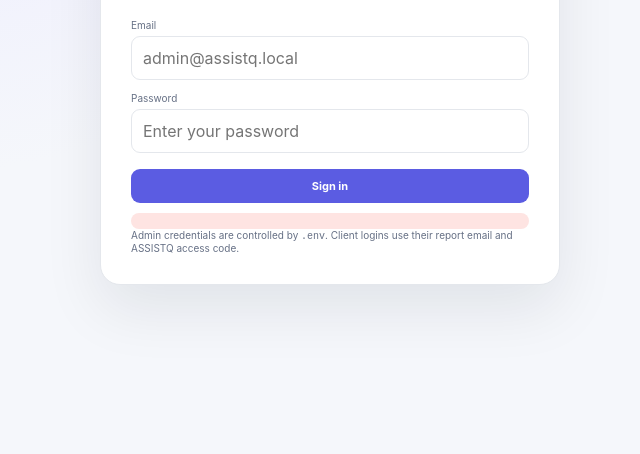
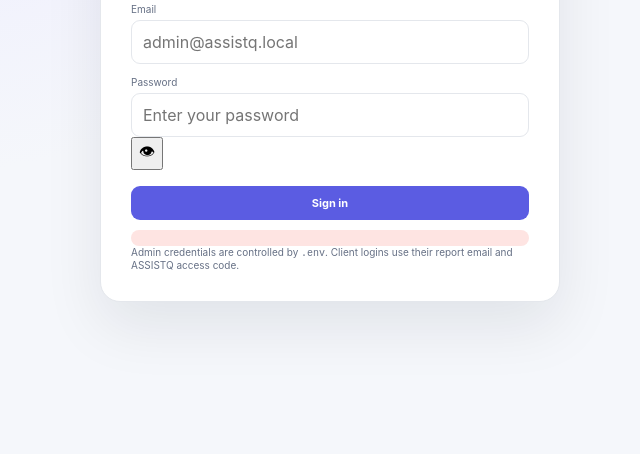
Before and after one commit to assistq-cloud/new-dashboard, a website: page public/index.html in a window 1280 px wide. Shown: the part 346-800 px from the top of the page, without its empty margins (310-950 px from the left). Drawn offline with Linux system fonts and the light colour scheme; no server answers.

Commit message:
Update index.html

```diff
--- a/public/index.html
+++ b/public/index.html
@@ -1,5 +1,5 @@
 <!doctype html><html lang="en"><head><meta charset="utf-8"><meta name="viewport" content="width=device-width,initial-scale=1"><title>ASSISTQ Growth Platform</title><link rel="stylesheet" href="/styles.css"></head><body>
-<div id="login" class="login"><div class="login-card"><div class="login-brand"><div class="mark">A</div><div><b>ASSISTQ</b><small>Growth Platform · SonQAI Technologies</small></div></div><h1>Welcome back</h1><p>Sign in to manage leads, conversations, attribution and client growth data.</p><form id="loginForm"><label>Email</label><input id="loginEmail" type="email" value="" placeholder="admin@assistq.local" autocomplete="username" required><label>Password</label><input id="loginPassword" type="password" placeholder="Enter your password" autocomplete="current-password" required><button class="btn" type="submit">Sign in</button><div id="loginError" class="error"></div></form><div class="muted">Admin credentials are controlled by <code>.env</code>. Client logins use their report email and ASSISTQ access code.</div></div></div>
+<div id="login" class="login"><div class="login-card"><div class="login-brand"><div class="mark">A</div><div><b>ASSISTQ</b><small>Growth Platform · SonQAI Technologies</small></div></div><h1>Welcome back</h1><p>Sign in to manage leads, conversations, attribution and client growth data.</p><form id="loginForm"><label>Email</label><input id="loginEmail" type="email" value="" placeholder="admin@assistq.local" autocomplete="username" required><label>Password</label><div class="pw-field"><input id="loginPassword" type="password" placeholder="Enter your password" autocomplete="current-password" required><button type="button" class="pw-eye" data-for="loginPassword" title="Show password" aria-label="Show password">👁</button></div><button class="btn" type="submit">Sign in</button><div id="loginError" class="error"></div></form><div class="muted">Admin credentials are controlled by <code>.env</code>. Client logins use their report email and ASSISTQ access code.</div></div></div>
 <div id="app" class="app hidden"><aside class="sidebar"><div class="brand"><div class="mark">A</div><div><b>ASSISTQ</b><small>Growth Platform</small></div></div><div class="company">SONQAI TECHNOLOGIES</div><nav id="nav">
 <button class="nav active" data-page="overview">◈ <span>Overview</span></button><button class="nav" data-page="seo">⌁ <span>SEO Audit</span></button><button class="nav" data-page="keywords">⌕ <span>Keywords</span></button><button class="nav" data-page="leads">◎ <span>Leads</span></button><button class="nav" data-page="utm">↗ <span>UTM Analytics</span></button><button class="nav" data-page="conversations">◌ <span>Conversations</span></button><button class="nav" data-page="reports">▤ <span>Reports</span></button><button class="nav" data-page="integrations">⌘ <span>Integrations</span></button><button class="nav admin-only" data-page="clients">▦ <span>Clients</span></button><button class="nav admin-only" data-page="subscriptions">◷ <span>Subscriptions</span></button><button class="nav" data-page="settings">⚙ <span>Settings</span></button><button class="nav admin-only" data-page="system">✓ <span>System Check</span></button><button class="nav" data-page="setup">✦ <span>Client Setup</span></button></nav><div class="sidebar-foot"><span class="live"></span> Platform online</div></aside>
 <main class="main"><header class="topbar"><div class="mobile-brand"><div class="mark">A</div><b>ASSISTQ</b></div><div class="top-actions"><select id="clientSelect" class="client-select"></select><span id="subscriptionState" class="status">Subscription: —</span><span id="googleState" class="status">Google: not connected</span><button id="theme" class="icon">◐</button><button id="refresh" class="icon">↻</button><button id="logout" class="icon" title="Sign out">⇥</button><div class="avatar">S</div></div></header><section id="content"></section></main></div><script src="/app.js"></script></body></html>
```
